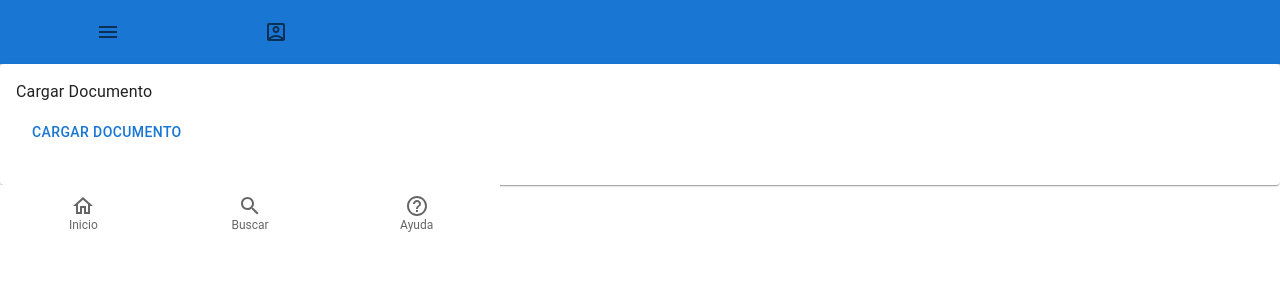
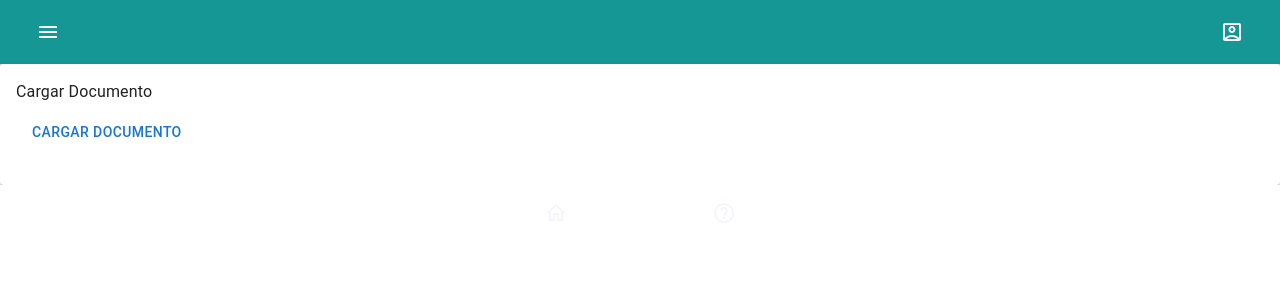
Before and after one commit to FedericoArielLotitto/TramitArte-frontend, a Next.js app: page /request-translation in a window 1280 px wide. Shown: the top 300 px of the page. Built offline with nearby package versions, Linux system fonts and the light colour scheme.

Commit message:
Usa molécula de Footer en request translation

```diff
--- a/src/app/globals.css
+++ b/src/app/globals.css
@@ -82,6 +82,7 @@
 html,
 body {
   max-width: 100vw;
+  min-height: 100vh;
   overflow-x: hidden;
 }
 
--- a/src/app/request-translation/page.css
+++ b/src/app/request-translation/page.css
@@ -3,7 +3,7 @@ body {
 }
 
 .page-body {
-    min-height: calc(100% - 8rem);
+    min-height: calc(100%);
 }
 
 .primary-color {
--- a/src/app/request-translation/page.js
+++ b/src/app/request-translation/page.js
@@ -1,44 +1,51 @@
-"use client"
+"use client";
 
-import './page.css'
-import { useEffect, useState } from 'react';
-import { AppBar, BottomNavigation, BottomNavigationAction, Box, Button, Card, CardContent, IconButton, Toolbar, Typography } from "@mui/material";
-import { AccountBoxOutlined, HelpOutlineOutlined, HomeOutlined, MenuOutlined, SearchOutlined } from '@mui/icons-material';
+import "./page.css";
+import { useEffect, useState } from "react";
+import {
+  AppBar,
+  BottomNavigation,
+  BottomNavigationAction,
+  Box,
+  Button,
+  Card,
+  CardContent,
+  IconButton,
+  Toolbar,
+  Typography,
+} from "@mui/material";
+import {
+  AccountBoxOutlined,
+  HelpOutlineOutlined,
+  HomeOutlined,
+  MenuOutlined,
+  SearchOutlined,
+} from "@mui/icons-material";
+import Footer from "@/components/moleculas/footer/Footer";
+import CustomAppBar from "@/components/moleculas/appBar/CustomAppBar";
 
 export default function request() {
-    const [document, setDocument] = useState(null)
+  const [document, setDocument] = useState(null);
 
   const handleClickDocument = () => {
-        console.log("Hola loco")
-        setDocument("Hola loco")
-    }
+    console.log("Hola loco");
+    setDocument("Hola loco");
+  };
 
   const handleClick = () => {
-        console.log("Hola loco")
-        setDocument("Hola loco")
-    }
+    console.log("Hola loco");
+    setDocument("Hola loco");
+  };
 
   useEffect(() => {
-        console.log(document)
-    })
+    console.log(document);
+  });
 
   return (
-        <div className='page-wrapper'>
-            <Box sx={{ flexGrow: 1 }}>
-                <AppBar position="static" className="appbar">
-                    <Toolbar>
-                    <BottomNavigationAction
-                        icon={<MenuOutlined />}
-                    />
-                    <BottomNavigationAction
-                        icon={<AccountBoxOutlined />}
-                    />
-                    </Toolbar>
-                </AppBar>
-            </Box>
-            {document == null
-            ?
-            <Box className="page-body">
+    <div className="page-wrapper">
+      <CustomAppBar />
+      {document == null ? (
+        <Box>
           <Card className="background">
             <CardContent>
               <Typography>Cargar Documento</Typography>
@@ -52,11 +59,9 @@ export default function request() {
             </CardContent>
           </Card>
         </Box>
-            :
+      ) : (
         <Box color="white">
-                <Typography>
-                    Buscar Traductor
-                </Typography>
+          <Typography>Buscar Traductor</Typography>
           <Card>
             <Typography>Nombre - Apellido</Typography>
             <Typography>Costo por traduccion: $ 777.777</Typography>
@@ -69,17 +74,8 @@ export default function request() {
             </Button>
           </Card>
         </Box>
+      )}
+      <Footer />
+    </div>
+  );
 }
-            <Box sx={{ width: 500 }}>
-                <BottomNavigation
-                    className="footer"
-                    showLabels
-                >
-                    <BottomNavigationAction label="Inicio" icon={<HomeOutlined />} />
-                    <BottomNavigationAction label="Buscar" icon={<SearchOutlined />} />
-                    <BottomNavigationAction label="Ayuda" icon={<HelpOutlineOutlined />} />
-                </BottomNavigation>
-            </Box>
-        </div>
-    )
-}
--- a/src/components/moleculas/footer/Footer.js
+++ b/src/components/moleculas/footer/Footer.js
@@ -1,30 +1,23 @@
 import theme from "@/app/theme";
 import HomeIcon from "@/components/atomos/icon/home/default/HomeIcons";
 import HelpIcon from "@/components/atomos/icon/help/default/HelpIcon";
+import BottomNavigationAction from '@mui/material/BottomNavigationAction';
+import BottomNavigation from '@mui/material/BottomNavigation';
+import { HomeOutlined } from "@mui/icons-material";
 
-const { Box, ThemeProvider, IconButton } = require("@mui/material");
+const { Box, ThemeProvider } = require("@mui/material");
 
 function Footer() {
   return (
     <ThemeProvider theme={theme}>
-      <Box
-        sx={{
-          width: "100%",
-          padding: "2% 0 2% 0",
-          backgroundColor: "primary.dark",
-          display: "flex",
-          justifyContent: "space-around",
-          position: 'absolute',
-          bottom: 0
-        }}
-      >
-        <IconButton>
-          <HomeIcon></HomeIcon>
-        </IconButton>
-        <IconButton>
-          <HelpIcon></HelpIcon>
-        </IconButton>
-      </Box>
+      <Box sx={{ width: "100%" }}>
+                <BottomNavigation
+                    className="footer"
+                >
+                    <BottomNavigationAction icon={<HomeIcon />} />
+                    <BottomNavigationAction icon={<HelpIcon />} />
+                </BottomNavigation>
+            </Box>
     </ThemeProvider>
   );
 }
```
Lines whose indentation alone changed are shown as unchanged.
